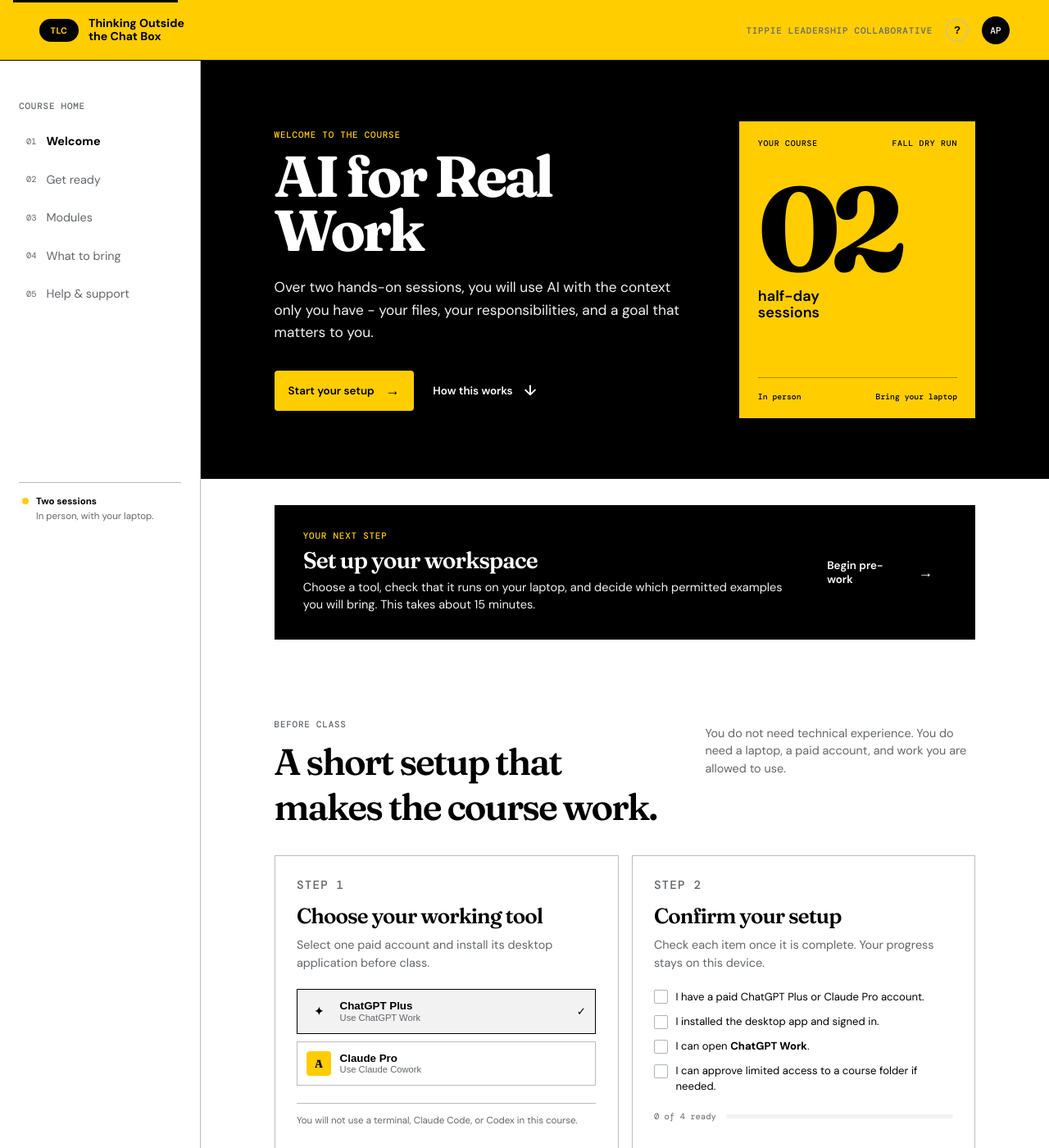
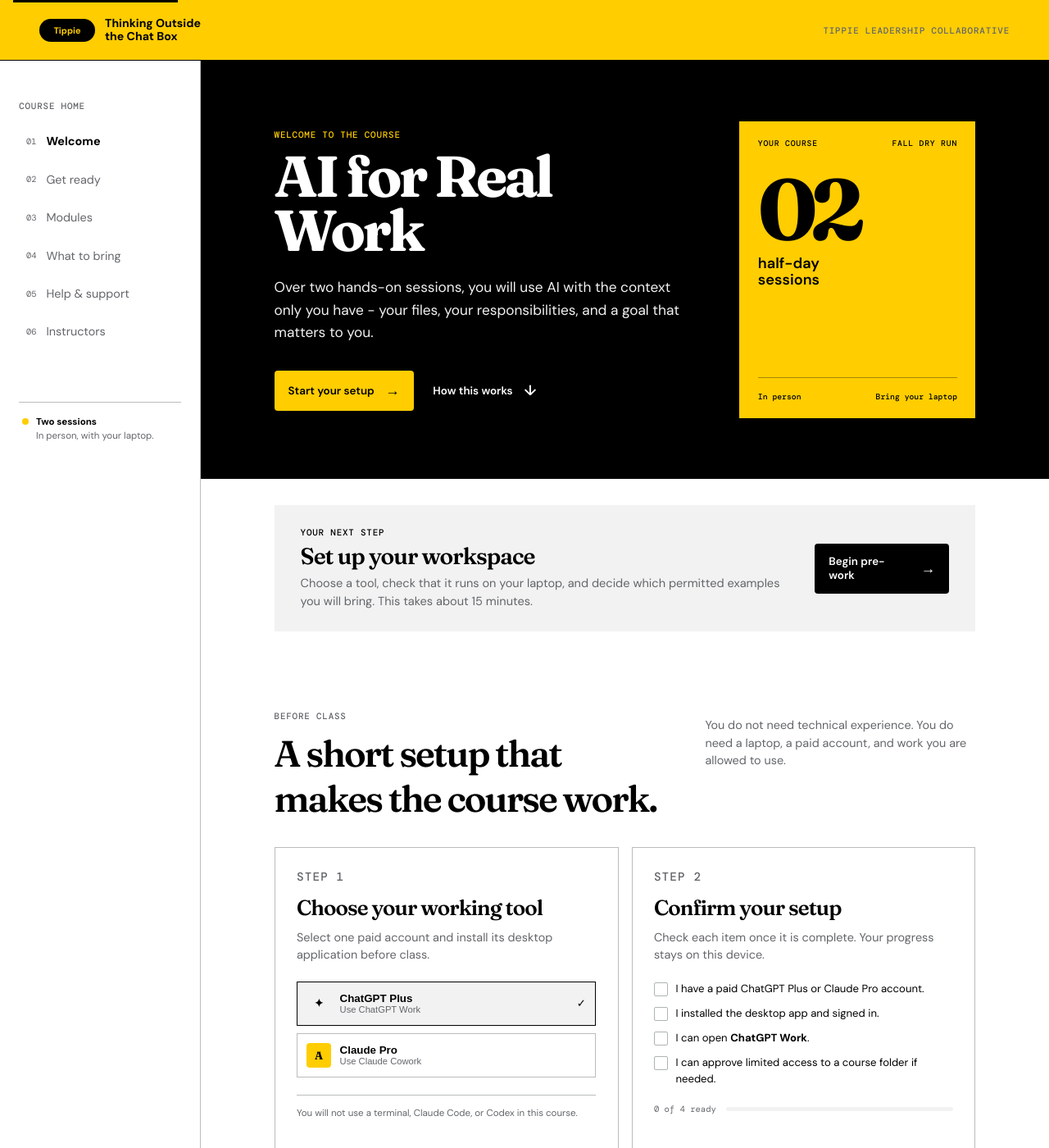
Before and after one commit to sburer/sburer.github.io, a Jekyll site: the page aicourse/index.html, which Jekyll copies as it is, in a window 1280 px wide and 1400 px high. Shown: the whole window at 82% size. Built offline with Jekyll 4.4.1, drawn with Linux system fonts in a browser that asks for light colours.

Commit message:
Simplify AI course design and add instructors

```diff
--- a/aicourse/app.js
+++ b/aicourse/app.js
@@ -45,7 +45,6 @@
 function openModal() { if (modal) { modal.classList.add('open'); modal.setAttribute('aria-hidden', 'false'); } }
 function closeModal() { if (modal) { modal.classList.remove('open'); modal.setAttribute('aria-hidden', 'true'); } }
 $('#overviewButton')?.addEventListener('click', openModal);
-$('#helpButton')?.addEventListener('click', openModal);
 $('#modalClose')?.addEventListener('click', closeModal);
 modal?.addEventListener('click', (event) => { if (event.target === modal) closeModal(); });
 
@@ -58,4 +57,3 @@
   showToast('Your idea is saved in this browser. Bring it to class.');
 });
 if ($('#goal')) $('#goal').value = localStorage.getItem('tocb-goal') || '';
-$('#profileButton')?.addEventListener('click', () => showToast('Participant profile is a prototype-only interaction.'));
--- a/aicourse/index.html
+++ b/aicourse/index.html
@@ -14,13 +14,11 @@
     <a class="skip" href="#main">Skip to course content</a>
     <header class="topbar">
       <a class="wordmark" href="#top" aria-label="Thinking Outside the Chat Box home">
-        <span class="mark">TLC</span>
+        <span class="mark">Tippie</span>
         <span>Thinking Outside<br />the Chat Box</span>
       </a>
       <div class="topbar-actions">
         <span class="course-label">Tippie Leadership Collaborative</span>
-        <button class="icon-button" id="helpButton" aria-label="Open course help">?</button>
-        <button class="avatar" id="profileButton" aria-label="Open participant profile">AP</button>
       </div>
     </header>
 
@@ -33,6 +31,7 @@
           <a class="nav-link" href="modules.html"><span>03</span> Modules</a>
           <a class="nav-link" href="bring.html"><span>04</span> What to bring</a>
           <a class="nav-link" href="support.html"><span>05</span> Help &amp; support</a>
+          <a class="nav-link" href="instructors.html"><span>06</span> Instructors</a>
         </nav>
         <div class="sidebar-note">
           <span class="status-dot"></span>
--- a/aicourse/styles.css
+++ b/aicourse/styles.css
@@ -1,4 +1,4 @@
-:root{--ink:#000;--muted:#63666a;--paper:#fff;--warm:#f2f2f2;--yellow:#ffcd00;--accent:#00558c;--line:#bbbcbd;--sans:"DM Sans",Arial,sans-serif;--serif:"Fraunces",Georgia,serif;--mono:"DM Mono",monospace}
+:root{--ink:#000;--muted:#63666a;--paper:#fff;--warm:#f2f2f2;--yellow:#ffcd00;--line:#bbbcbd;--sans:"DM Sans",Arial,sans-serif;--serif:"Fraunces",Georgia,serif;--mono:"DM Mono",monospace}
 *{box-sizing:border-box}
 html{scroll-behavior:smooth}
 body{margin:0;background:var(--paper);color:var(--ink);font-family:var(--sans);font-size:16px;line-height:1.5}
@@ -6,13 +6,10 @@
 .skip:focus{top:1rem}
 .topbar{height:74px;display:flex;align-items:center;justify-content:space-between;padding:0 3rem;border-bottom:1px solid var(--ink);background:var(--yellow)}
 .wordmark{display:flex;align-items:center;gap:.75rem;color:var(--ink);font-weight:700;font-size:.88rem;line-height:1.1;text-decoration:none}
-.mark{display:grid;place-items:center;width:48px;height:28px;border-radius:999px;background:var(--ink);color:var(--yellow);font:700 .67rem var(--sans);letter-spacing:.035em}
+.mark{display:grid;place-items:center;min-width:68px;height:28px;padding:0 .55rem;border-radius:999px;background:var(--ink);color:var(--yellow);font:700 .68rem var(--sans);letter-spacing:0}
 .topbar-actions{display:flex;align-items:center;gap:1rem}
 .course-label,.eyebrow,.card-kicker{font:500 .68rem var(--mono);letter-spacing:.075em;text-transform:uppercase}
 .course-label{color:var(--muted)}
-.icon-button,.avatar{border:0;background:none;color:var(--ink);cursor:pointer}
-.icon-button{width:28px;height:28px;border:1px solid var(--line);border-radius:50%;font-weight:700}
-.avatar{display:grid;place-items:center;width:34px;height:34px;border-radius:50%;background:var(--ink);color:#fff;font:500 .7rem var(--mono)}
 .shell{display:grid;grid-template-columns:245px minmax(0,1fr);max-width:1500px;margin:auto}
 .sidebar{border-right:1px solid var(--line);padding:3rem 1.45rem;min-height:calc(100vh - 74px);position:sticky;top:0;align-self:start}
 .sidebar .eyebrow{color:var(--muted);margin:0 0 1rem}
@@ -21,7 +18,7 @@
 .nav-link span{font:400 .65rem var(--mono);padding-top:.23rem;color:var(--muted)}
 .nav-link:hover,.nav-link.active{background:#fff;color:var(--ink)}
 .nav-link.active{font-weight:700}
-.sidebar-note{margin-top:13rem;border-top:1px solid var(--line);padding:.9rem .25rem;display:flex;gap:.55rem;color:var(--muted);font-size:.72rem}
+.sidebar-note{margin-top:4rem;border-top:1px solid var(--line);padding:.9rem .25rem;display:flex;gap:.55rem;color:var(--muted);font-size:.72rem}
 .sidebar-note p{margin:0}
 .sidebar-note strong{color:var(--ink)}
 .status-dot{width:8px;height:8px;margin-top:.25rem;border-radius:50%;background:var(--yellow)}
@@ -42,22 +39,22 @@
 .text-button{background:none;color:#fff;padding-left:0}
 .dark{background:var(--ink);color:#fff}
 .dark:hover{background:#333}
-.hero-card{align-self:stretch;min-height:318px;background:var(--yellow);color:var(--ink);padding:1.25rem 1.4rem;display:flex;flex-direction:column}
+.hero-card{align-self:stretch;min-height:270px;background:var(--yellow);color:var(--ink);padding:1.25rem 1.4rem;display:flex;flex-direction:column}
 .card-topline,.card-footer{display:flex;justify-content:space-between;font:500 .61rem var(--mono);letter-spacing:.08em}
-.card-number{font:700 9rem/.8 var(--serif);letter-spacing:-.09em;margin-top:2.5rem}
+.card-number{font:700 6.5rem/.8 var(--serif);letter-spacing:-.09em;margin-top:2rem}
 .hero-card>p{font:600 1.13rem/1.1 var(--sans);margin:1rem 0 auto}
 .card-footer{padding-top:1rem;border-top:1px solid rgba(0,0,0,.35);letter-spacing:0}
-.now-card{margin:2rem clamp(2rem,7vw,7.5rem);padding:1.9rem 2.2rem;background:var(--ink);color:#fff;display:flex;align-items:center;justify-content:space-between;gap:2rem}
-.now-copy .eyebrow{color:var(--yellow);margin-bottom:.35rem}
+.now-card{margin:2rem clamp(2rem,7vw,7.5rem);padding:1.6rem 2rem;background:var(--warm);display:flex;align-items:center;justify-content:space-between;gap:2rem}
+.now-copy .eyebrow{color:var(--ink);margin-bottom:.35rem}
 .now-copy h2{font:600 1.75rem var(--serif);letter-spacing:-.035em;margin-bottom:.35rem}
-.now-copy p:not(.eyebrow){margin:0;color:#f2f2f2;max-width:600px;font-size:.91rem}
+.now-copy p:not(.eyebrow){margin:0;color:var(--muted);max-width:600px;font-size:.91rem}
 .section{padding:4rem clamp(2rem,7vw,7.5rem)}
 .section-heading{display:flex;justify-content:space-between;gap:3rem;margin-bottom:2rem}
 .section-heading h2,.responsibility h2,.bring h2,.support h2,.modal h2{font:600 clamp(2rem,3.5vw,3.2rem) var(--serif);letter-spacing:-.045em;margin:0}
 .section-note{max-width:330px;color:var(--muted);font-size:.9rem;margin:.5rem 0 0}
 .setup-grid{display:grid;grid-template-columns:1fr 1fr;gap:1rem}
 .setup-card{padding:1.65rem;border:1px solid var(--line);background:#fff}
-.card-kicker{color:var(--accent);margin-bottom:.8rem}
+.card-kicker{color:var(--ink);margin-bottom:.8rem}
 .setup-card h3{font:600 1.62rem var(--serif);letter-spacing:-.035em;margin-bottom:.6rem}
 .setup-card>p{font-size:.9rem;color:var(--muted)}
 .tool-options{display:grid;gap:.55rem;margin:1.3rem 0}
@@ -78,8 +75,8 @@
 .checklist input:checked+.checkmark:after{content:"✓";position:absolute;color:white;font-size:.72rem;left:3px;top:-1px}
 .progress-row{display:flex;align-items:center;gap:.75rem;color:var(--muted);font:.66rem var(--mono);margin-top:1rem}
 .progress-track{height:5px;flex:1;background:var(--warm);border-radius:5px;overflow:hidden}
-.progress-track span{display:block;height:100%;width:0;background:var(--accent);transition:width .25s}
-.responsibility{background:var(--warm);margin:0 clamp(2rem,7vw,7.5rem);padding:2.2rem;border-left:6px solid var(--yellow);display:grid;grid-template-columns:150px 1fr;gap:2rem}
+.progress-track span{display:block;height:100%;width:0;background:var(--ink);transition:width .25s}
+.responsibility{background:var(--warm);margin:0 clamp(2rem,7vw,7.5rem);padding:2.2rem;display:grid;grid-template-columns:150px 1fr;gap:2rem}
 .responsibility-label{font:500 .67rem var(--mono);text-transform:uppercase;letter-spacing:.08em}
 .responsibility-label span{display:inline-grid;place-items:center;margin-right:.35rem;width:16px;height:16px;border-radius:50%;background:var(--ink);color:var(--yellow)}
 .responsibility h2{font-size:1.85rem}
@@ -90,7 +87,7 @@
 .module-list details{border-bottom:1px solid var(--line)}
 .module-list summary{list-style:none;display:grid;grid-template-columns:76px 1fr 120px;align-items:center;gap:1rem;padding:1.2rem 0;cursor:pointer}
 .module-list summary::-webkit-details-marker{display:none}
-.module-count{font:500 .78rem var(--mono);color:var(--accent)}
+.module-count{font:500 .78rem var(--mono);color:var(--ink)}
 .module-list small{display:block;color:var(--muted);font:500 .62rem var(--mono);letter-spacing:.1em;margin-bottom:.2rem}
 .module-list strong{font:600 1.28rem var(--serif)}
 .module-time{text-align:right;color:var(--muted);font-size:.76rem}
@@ -159,5 +156,12 @@
 .resource-card h3{font:600 1.35rem var(--serif);margin:.5rem 0}
 .resource-card p{font-size:.86rem;color:var(--muted)}
 .resource-card a{font-size:.8rem;color:var(--ink);font-weight:600}
+.instructor-section{padding-bottom:5.5rem}
+.instructor-grid{display:grid;grid-template-columns:repeat(2,minmax(0,1fr));gap:1.5rem;max-width:930px}
+.instructor-card{display:grid;grid-template-columns:150px 1fr;gap:1.35rem;align-items:start;padding:0 0 1.5rem;border-bottom:1px solid var(--line)}
+.instructor-card img{display:block;width:150px;aspect-ratio:1;object-fit:cover;background:var(--warm);filter:grayscale(100%)}
+.instructor-card h2{font:600 1.7rem var(--serif);letter-spacing:-.035em;margin:.2rem 0 .6rem}
+.instructor-card p:last-child{margin:0;color:var(--muted);font-size:.9rem}
 .page-footer{margin-top:3rem;padding:2rem clamp(2rem,7vw,7.5rem);border-top:1px solid var(--line);color:var(--muted);font-size:.75rem}
-@media(max-width:850px){.page-head{padding:3rem 1.5rem}.readiness-callout{margin:0 1.5rem;display:grid}.resource-grid{grid-template-columns:1fr}}
+@media(max-width:850px){.page-head{padding:3rem 1.5rem}.readiness-callout{margin:0 1.5rem;display:grid}.resource-grid,.instructor-grid{grid-template-columns:1fr}}
+@media(max-width:500px){.instructor-card{grid-template-columns:100px 1fr}.instructor-card img{width:100px}}
```
Also changed, not shown: aicourse/bring.html (+1 -1 lines), aicourse/instructors.html (added, +60 -0 lines), aicourse/modules.html (+1 -1 lines), aicourse/setup.html (+1 -1 lines), aicourse/support.html (+1 -1 lines).
